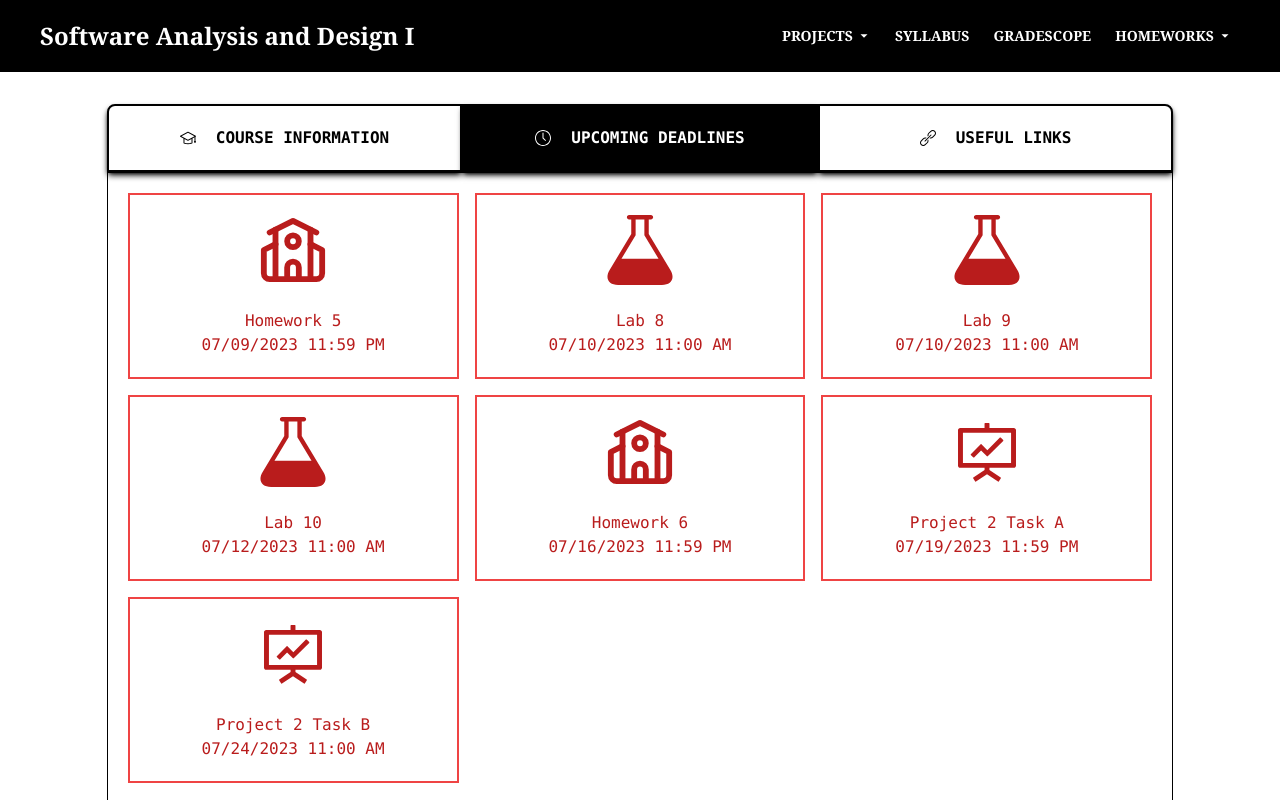
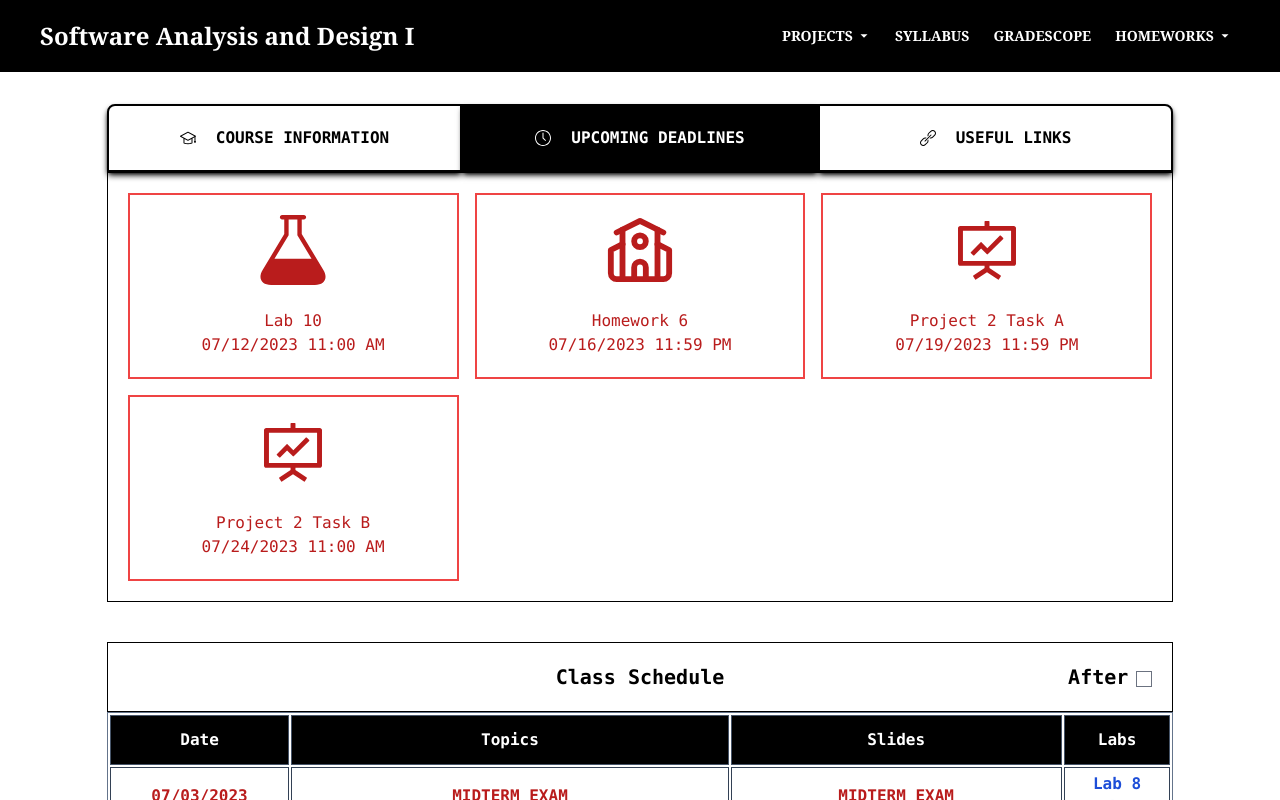
Before and after one commit to Proto007/Hunter_CS135_Summer23, a React (Vite) app in the folder course-app/: page /#/ in a window 1280 px wide. Shown: the top 800 px of the page. Built offline with nearby package versions, Linux system fonts and the light colour scheme.

Commit message:
fix project specifications

```diff
--- a/course-app/src/deadlinesdata.js
+++ b/course-app/src/deadlinesdata.js
@@ -1,19 +1,4 @@
 export const deadlinesData = [
-    {
-        name: "Homework 5",
-        deadline : "07/09/2023 11:59 PM",
-        type : "classwork/homework"
-    },
-    {
-        name: "Lab 8",
-        deadline: "07/10/2023 11:00 AM",
-        type: "lab"
-    },
-    {
-        name: "Lab 9",
-        deadline: "07/10/2023 11:00 AM",
-        type: "lab"
-    },
     {
         name: "Lab 10",
         deadline: "07/12/2023 11:00 AM",
--- a/course-app/src/project/project_2/Project2.jsx
+++ b/course-app/src/project/project_2/Project2.jsx
@@ -45,7 +45,7 @@ int getSpecialty();`
     const skillNameSetter = `/**
     @post       :   set the name of the skill equal to the given parameter.
 */
-bool setName(std::string name);`
+void setName(std::string name);`
     const skillDescSetter = `/**
     @return     :   return \`true\` if the given \`description\` is atleast 25
                     characters long, otherwise return \`false\`.
@@ -558,7 +558,7 @@ class HardwareDepartment: public Trainer{
                         Each trainer has a team of four profémons and a profédex. The profédex serves as a storage for all the profémons collected by the trainer. Each trainer also has a profémon which they choose to accompany them on their adventures!<br/><br/>
                         Since the Department classes will inherit from the <p className="inline bg-gray-500 text-white font-mono rounded-md px-2">Trainer</p>, the <p className="inline bg-gray-500 text-white font-mono rounded-md px-2">Trainer</p> class should have the following <p className="inline bg-gray-500 text-white font-mono rounded-md px-2">protected</p> data members:
                         <SyntaxHighlighter language="plaintext" style={tomorrowNightBlue} className="rounded-md my-2 select-all">
-                            {skillData}
+                            {trainerData}
                         </SyntaxHighlighter>
                         Define and implement the <p className="inline bg-gray-500 text-white font-mono rounded-md px-2">Skill</p> and <p className="inline bg-gray-500 text-white font-mono rounded-md px-2">Profemon</p> class with a header and a source file (from now on, when you implement a class, assume you will implement two files: <p className="inline bg-gray-500 text-white font-mono rounded-md px-2">.hpp</p> and <p className="inline bg-gray-500 text-white font-mono rounded-md px-2">.cpp</p>).<br/><br/>
                         The <p className="inline bg-gray-500 text-white font-mono rounded-md px-2">Trainer</p> class must have the following in it's <p className="inline bg-gray-500 text-white font-mono rounded-md px-2">public</p> access modifier:
```
